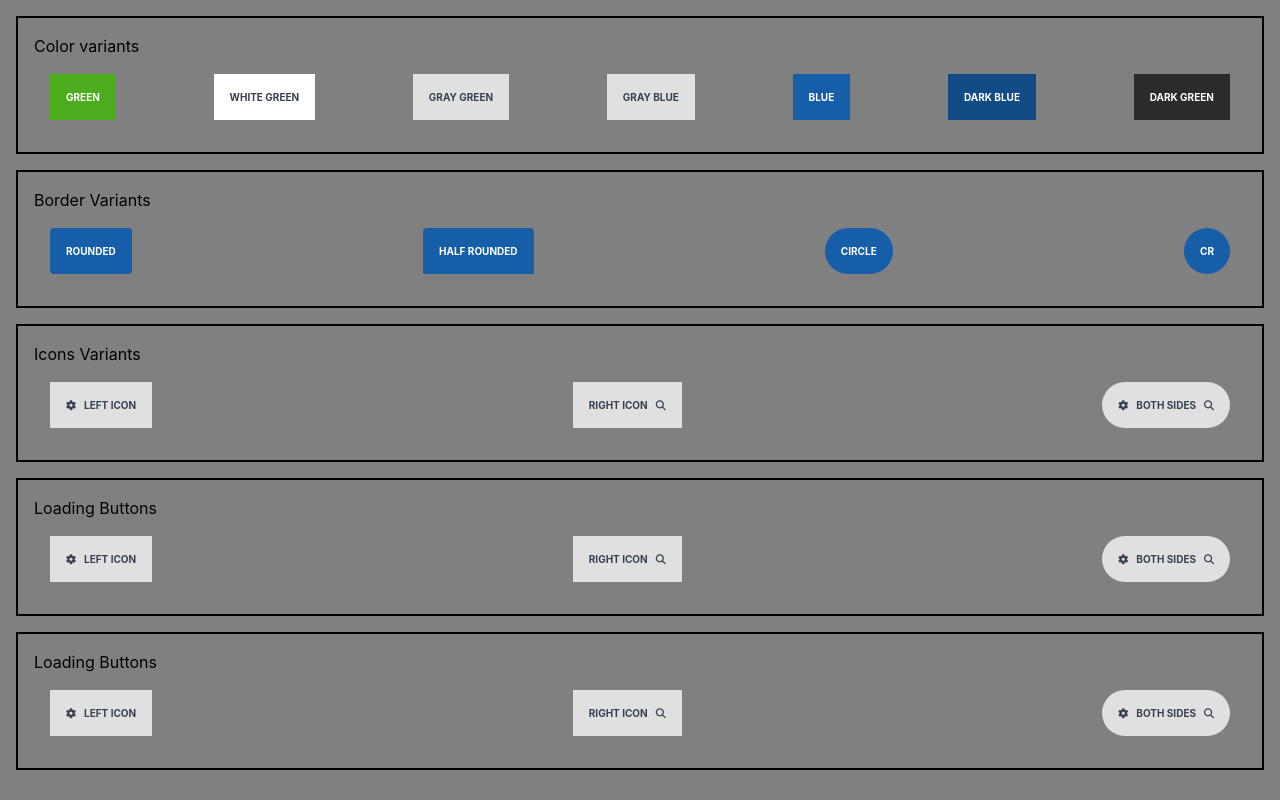
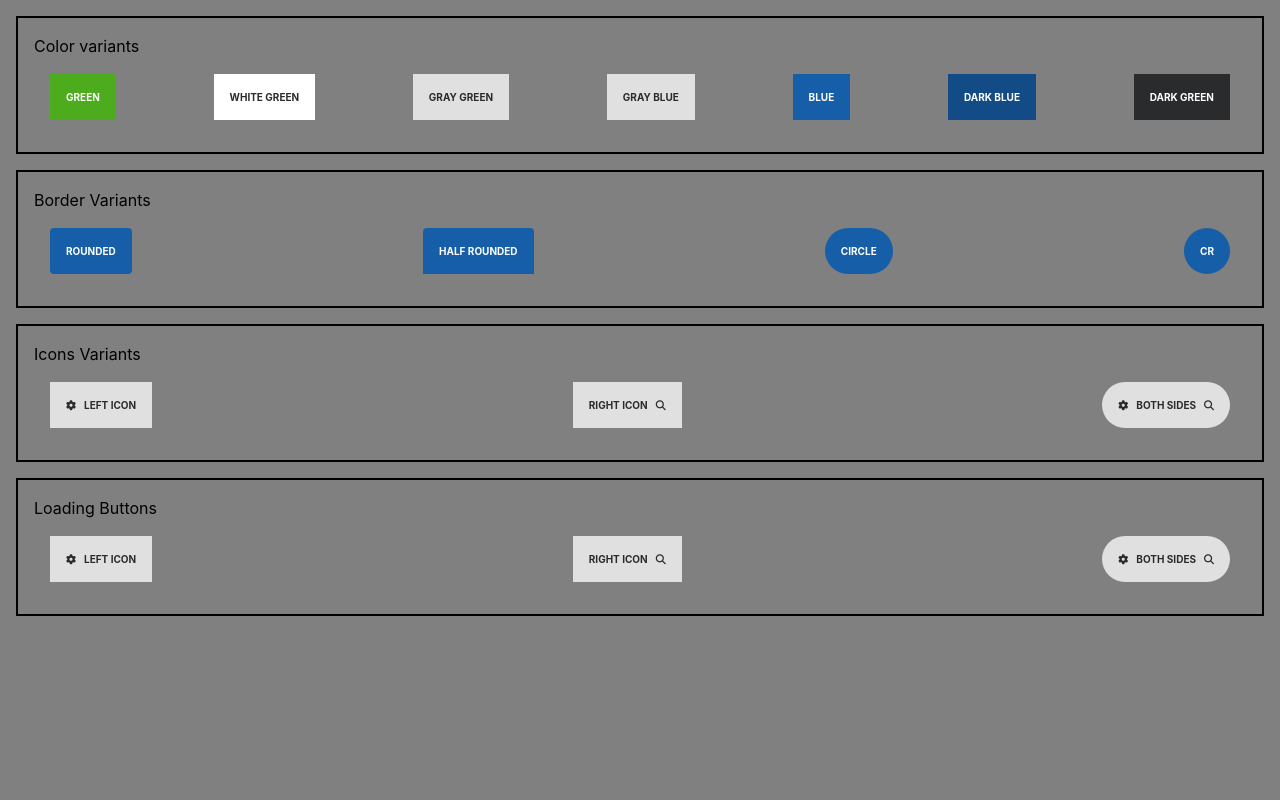
Before and after one commit to krasenDimitrov90/e-commerce, a React (Create React App) app: page /buttons in a window 1280 px wide. Built offline with nearby package versions, Linux system fonts and the light colour scheme.

Commit message:
refactoring button types renderer and App componnet

```diff
--- a/src/App.js
+++ b/src/App.js
@@ -8,44 +8,8 @@ import { ButtonTypes } from './components-renderer';
 
 function App() {
 
-  const icon = <i className="fa-solid fa-gear"></i>;
-  const [isLoading, setIsLoading] = React.useState(false);
-
-  const clickHandler = React.useCallback(() => {
-    setIsLoading(true);
-    setTimeout(() => {
-      setIsLoading(false);
-    }, 1000)
-  });
-
   return (
-    <ButtonTypes onClick={clickHandler} isLoading={isLoading} ></ButtonTypes>
-  );
-
-  return (
-    <div className="flex justify-between p-10">
-      <Button variant="green" rounded={'rounded'}>Add to cart</Button>
-      <AnchorButton variant="white-green">Electronics</AnchorButton>
-      <AnchorButton variant="gray-green" upperCase={true}>Home</AnchorButton>
-      <Button variant="dark" disabled={true} rightIcon={<Icon variant="heart" left={true} />}>Add to cart</Button>
-      <Button custom={'bg-dark-800 w-12 text-[26px] text-white rounded'}>
-        <Icon variant="gear"/>
-      </Button>
-      <Button variant="gray" isLoading={isLoading} leftIcon={<Icon variant="gear" right={true} />} onClick={clickHandler} rounded={true} >Add to cart</Button>
-      <Button variant="gray-blue" rightIcon={<Icon variant="gear" left={true}/>} rounded={'rounded'} >Add to cart</Button>
-      <Button variant="blue" disabled={true} >Add to cart</Button>
-      <Button variant="dark-blue" >Add to cart</Button>
-      <Button variant="gray-blue" rounded={'half-rounded'}>Add to cart</Button>
-      <Button variant='gray-green' rounded={'circle'} size='small'>
-        <Icon variant="search"/>
-      </Button>
-      <Button variant='gray-blue' rounded='rounded' size='small'>
-        <Icon variant="heart" />
-      </Button>
-      <Button variant='gray-blue' rounded='circle' size='small'>
-        <Icon variant="grid" />
-      </Button>
-    </div >
+    <ButtonTypes />
   );
 }
 
--- a/src/components-renderer/ButtonTypes/ButtonTypes.js
+++ b/src/components-renderer/ButtonTypes/ButtonTypes.js
@@ -24,7 +24,9 @@ const wrapper = (WrappedComponent) => {
                 rounded={rounded}
                 leftIcon={leftIcon}
                 rightIcon={rightIcon}
-            >{children}</WrappedComponent>
+            >
+                {children}
+            </WrappedComponent>
         );
     };
 
@@ -84,24 +86,6 @@ export const ButtonTypes = ({ onClick, isLoading }) => {
             <div className={outContainerClass}>
                 <h1>Loading Buttons</h1>
                 <div className={innerContainerClass}>
-                    <Button isLoading={isLoading} onClick={onClick} variant={'gray-green'} leftIcon={<Icon variant='gear' right={true} />}>Left icon</Button>
-                    <Button isLoading={isLoading} onClick={onClick} variant={'gray-green'} rightIcon={<Icon variant='search' left={true} />} >Right icon</Button>
-                    <Button
-                        isLoading={isLoading}
-                        onClick={onClick}
-                        variant={'gray-green'}
-                        rounded='circle'
-                        leftIcon={<Icon variant='gear' right={true} />}
-                        rightIcon={<Icon variant='search' left={true} />}
-                    >
-                        Both sides
-                    </Button>
-                </div>
-            </div>
-
-            <div className={outContainerClass}>
-                <h1>Loading Buttons</h1>
-                <div className={innerContainerClass}>
                     <Button1 variant={'gray-green'} leftIcon={<Icon variant='gear' right={true} />}>Left icon</Button1>
                     <Button2 variant={'gray-green'} rightIcon={<Icon variant='search' left={true} />} >Right icon</Button2>
                     <Button3
--- a/src/modules/Button/Button.css
+++ b/src/modules/Button/Button.css
@@ -32,7 +32,7 @@ button:disabled {
 }
 
 .btn-white-green {
-    @apply bg-white text-gray-700
+    @apply bg-white text-dark-800
 }
 
 .btn-dark-green:hover,
@@ -43,7 +43,7 @@ button:disabled {
 
 .btn-gray-green,
 .btn-gray-blue {
-    @apply bg-gray-400 text-gray-700
+    @apply bg-gray-400 text-dark-800
 }
 
 
```
